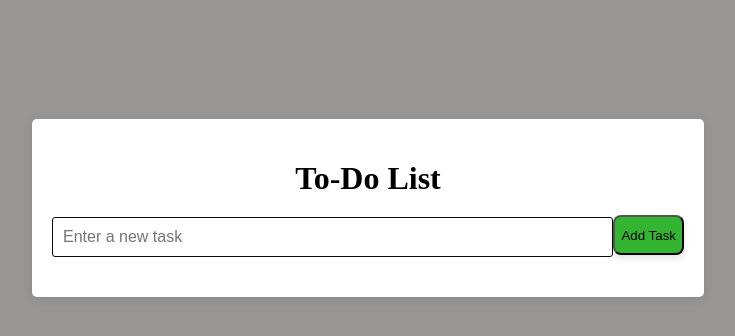
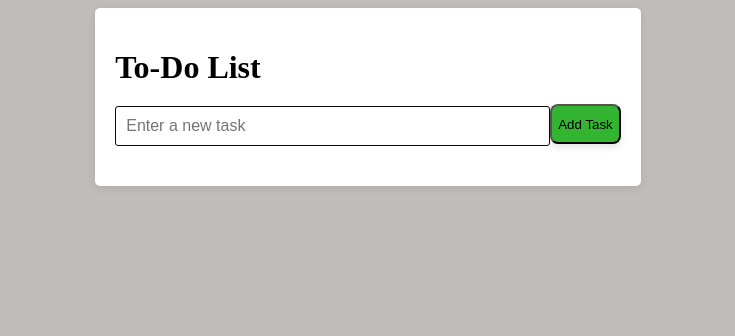
Before and after one commit to silpakb2000/CBTCIP, a plain HTML site: page TO DO List/index.html in a window 1280 px wide. Shown: the whole page, without its empty margins (272-1007 px from the left). Drawn offline with Linux system fonts and the light colour scheme.

Commit message:
Update styles.css

```diff
--- a/TO DO List/styles.css
+++ b/TO DO List/styles.css
@@ -3,8 +3,7 @@ body {
     display: flex;
     justify-content: center;
     align-items: center;
-    height: 50vh;
-    background-color: #989595;
+    background-color: #c1bdbd;
     background-size: cover;
 }
 .todo-container {
@@ -12,8 +11,13 @@ body {
     padding: 20px;
     border-radius: 5px;
     box-shadow: 0 2px 10px rgba(0, 0, 0, 0.1);
-    width: 50%;
-    text-align: center;
+    width: 40%;
+
+}
+.img {
+    width: 1px;
+    height:10px;
+
 }
 
 h1 {
@@ -40,8 +44,6 @@ input {
     transform: translateY(-2px);
 
 }
-
-
 .my-button:hover {
     background-color: #33b531;
 }
```
